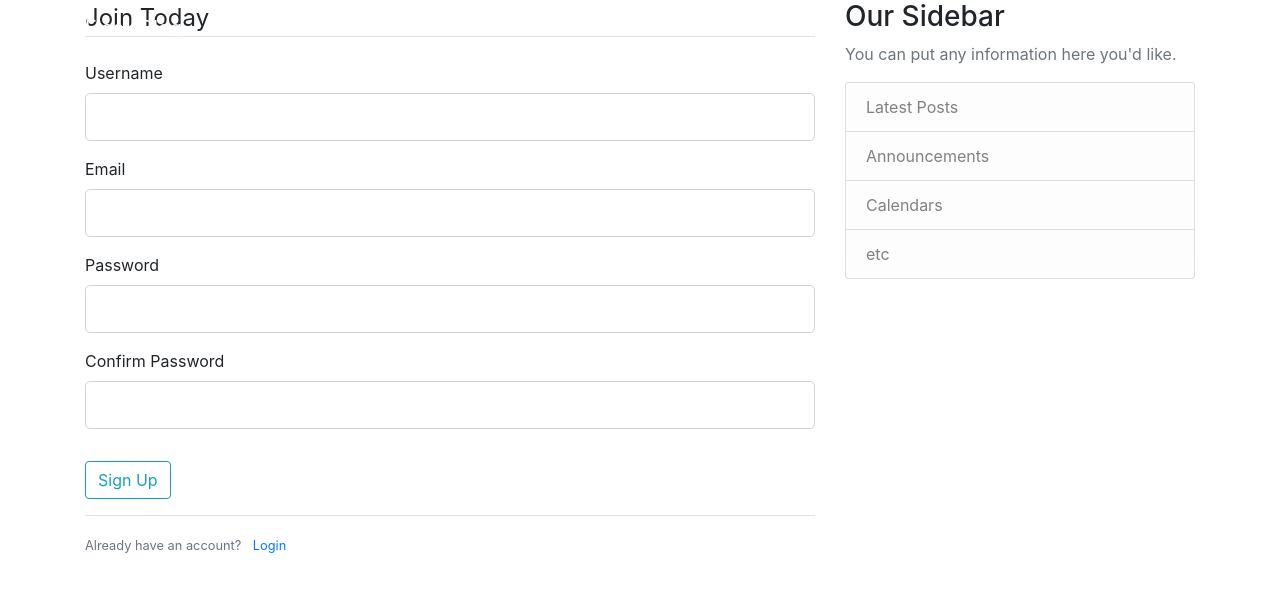
After one commit to mauryahimanshu/Flask_Blog, a Flask app: page /register in a window 1280 px wide. The commit adds this page. Shown: the top 592 px of the page. Run offline with Flask 2, Linux system fonts and the light colour scheme.

Commit message:
Added Registration template and used Flash messages to provide feedback

```diff
--- a/flaskblog.py
+++ b/flaskblog.py
@@ -1,6 +1,10 @@
-from flask import Flask, render_template, url_for
+from flask import Flask, render_template, url_for, flash, redirect
+from forms import RegistrationForm, LoginForm
 
 app = Flask(__name__)
+
+# Obtained via 'secrets' module , using token_hex(32) method, can use token_urlsafe(32)
+app.config['SECRET_KEY'] = 'aeb76d8fed384db32cb23dff35e5a10587b64b7e0e5c5363ef35f3f5a23b5af9'
 
 @app.route('/')
 def index():
@@ -10,5 +14,19 @@
 def about():
     return render_template('about.html', title='About')
 
+@app.route('/register', methods=['GET', 'POST'])
+def register():
+    form = RegistrationForm()
+    if form.validate_on_submit():
+        flash(f'Account created for { form.username.data }!', 'success')
+        return redirect(url_for('index'))
+    return render_template('register.html', form=form, title='Register')
+
+@app.route('/login')
+def login():
+    form = LoginForm()
+    return render_template('login.html', form=form, title='Login')
+
+
 if __name__ == '__main__':
     app.run(debug=True)
--- a/templates/base.html
+++ b/templates/base.html
@@ -28,8 +28,8 @@
                     </div>
                     <!-- Navbar Right Side -->
                     <div class="navbar-nav">
-                        <a class="nav-item nav-link" href="/login">Login</a>
-                        <a class="nav-item nav-link" href="/register">Register</a>
+                        <a class="nav-item nav-link" href="{{ url_for('login') }}">Login</a>
+                        <a class="nav-item nav-link" href="{{ url_for('register') }}">Register</a>
                     </div>
                 </div>
             </div>
@@ -38,6 +38,15 @@
     <main role="main" class="container">
         <div class="row">
             <div class="col-md-8">
+                {% with messages = get_flashed_messages(with_categories=true) %}
+                    {% if messages %}
+                        {% for category, message in messages %}
+                            <div class="alert alert-{{ category }}">
+                                {{ message }}
+                            </div>
+                        {% endfor %}
+                    {% endif %}
+                {% endwith %}
                 {% block content %}
                 {% endblock %}
             </div>
--- /dev/null
+++ b/templates/register.html
@@ -0,0 +1,36 @@
+{% extends 'base.html' %}
+
+{% block content %}
+    <div class="content-section">
+        <form action="" method="POST">
+            {{ form.hidden_tag() }}
+            <fieldset class="form-group">
+                <legend class="border-bottom mb-4">Join Today</legend>
+                <div class="form-group">
+                    {{ form.username.label(class="form-control-label") }}
+                    {{ form.username(class="form-control form-control-lg") }}
+                </div>
+                <div class="form-group">
+                    {{ form.email.label(class="form-control-label") }}
+                    {{ form.email(class="form-control form-control-lg") }}
+                </div>
+                <div class="form-group">
+                    {{ form.password.label(class="form-control-label") }}
+                    {{ form.password(class="form-control form-control-lg") }}
+                </div>
+                <div class="form-group">
+                    {{ form.confirm_password.label(class="form-control-label") }}
+                    {{ form.confirm_password(class="form-control form-control-lg") }}
+                </div>
+            </fieldset>
+            <div class="form-group">
+                {{ form.submit(class="btn btn-outline-info") }}
+            </div>
+        </form>
+    </div>
+    <div class="border-top pt-3">
+        <small class="text-muted">
+            Already have an account? <a href="{{ url_for('login') }}" class="ml-2">Login</a>
+        </small>
+    </div>
+{% endblock content %}
```
Also changed, not shown: templates/login.html (added).
